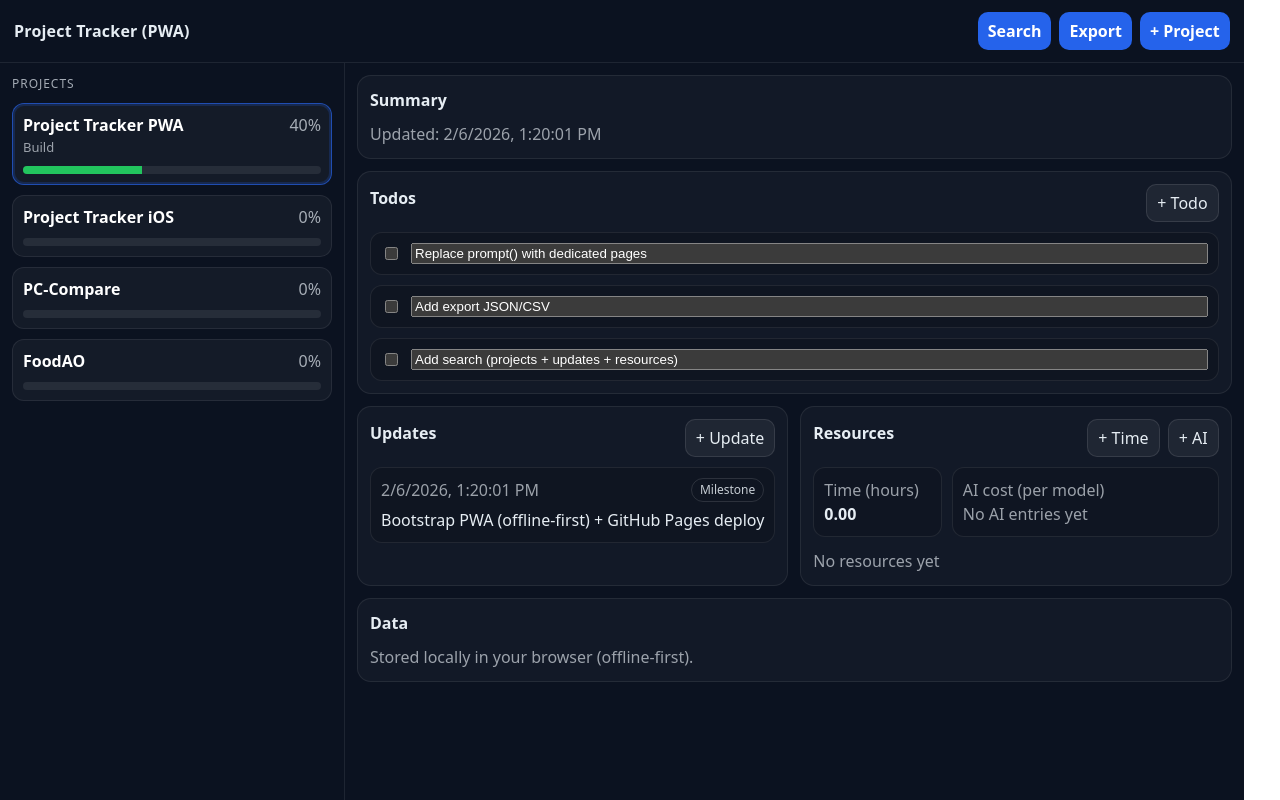
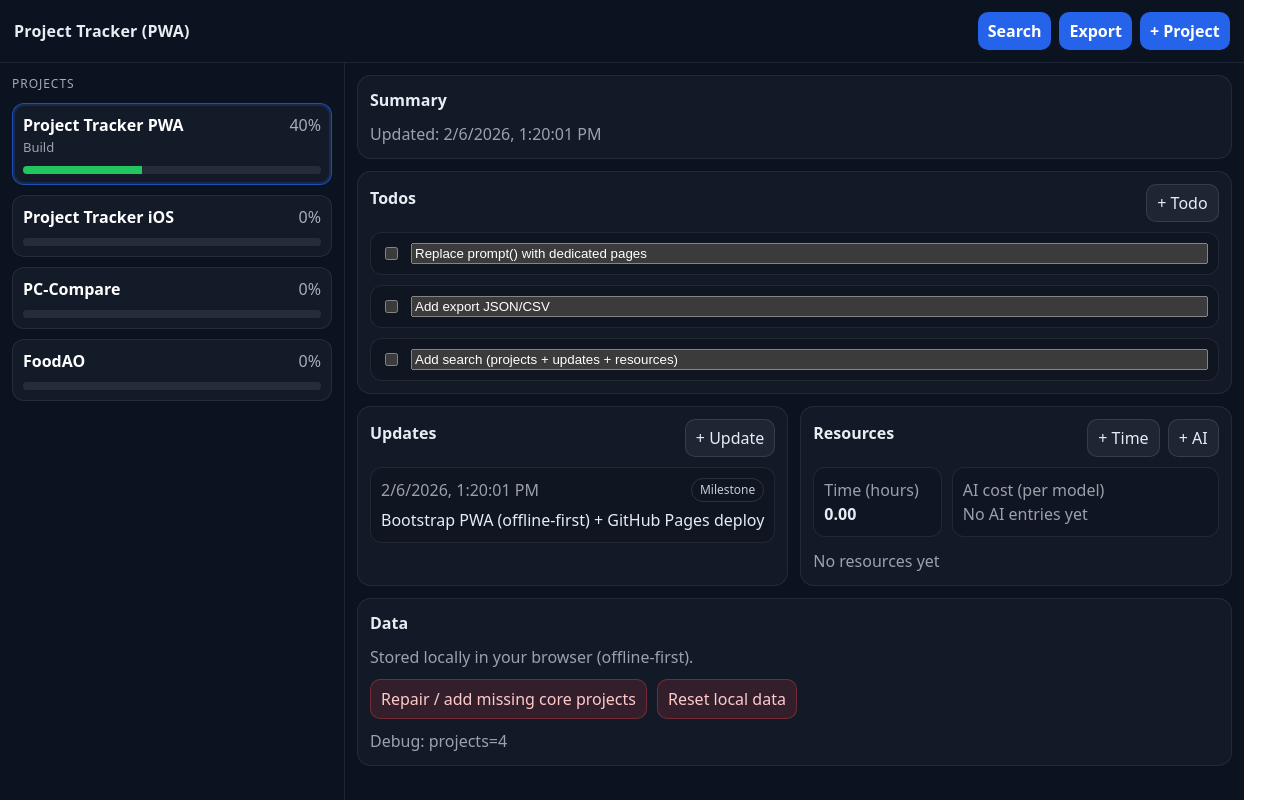
Before and after one commit to c9j7zypzq5-max/project-tracker-pwa, a React (Vite) app: page / in a window 1280 px wide. Built offline with nearby package versions, Linux system fonts and the light colour scheme.

Commit message:
Add Repair/Reset data controls + debug count

```diff
--- a/src/App.tsx
+++ b/src/App.tsx
@@ -6,6 +6,7 @@ import {
   createTimeResource,
   createTodo,
   createUpdate,
+  ensureCoreProjects,
   type ID,
   type Project,
 } from './lib/storage'
@@ -158,6 +159,16 @@ export default function App() {
           touchProject(db, selectedId)
         })
       }}
+      onRepairData={() => {
+        write((db) => {
+          ensureCoreProjects(db as any)
+        })
+      }}
+      onResetData={() => {
+        if (!confirm('This will wipe all local data for this app. Continue?')) return
+        localStorage.removeItem('pt.db.v1')
+        location.reload()
+      }}
     />
   )
 }
--- a/src/lib/storage.ts
+++ b/src/lib/storage.ts
@@ -80,7 +80,7 @@ export function saveDB(db: DB) {
   localStorage.setItem(KEY, JSON.stringify(db))
 }
 
-function ensureCoreProjects(db: DB): boolean {
+export function ensureCoreProjects(db: DB): boolean {
   const coreNames = ['Project Tracker PWA', 'Project Tracker iOS', 'PC-Compare', 'FoodAO']
 
   let changed = false
--- a/src/pages/HomePage.tsx
+++ b/src/pages/HomePage.tsx
@@ -29,6 +29,9 @@ export function HomePage(props: {
   onToggleTodo: (todoId: ID) => void
   onEditTodoTitle: (todoId: ID, title: string) => void
   onAddTodo: (title: string) => void
+
+  onRepairData: () => void
+  onResetData: () => void
 }) {
   const selected = useMemo(() => props.projects.find((p) => p.id === props.selectedId) ?? null, [props.projects, props.selectedId])
 
@@ -259,6 +262,15 @@ export function HomePage(props: {
               <div className="card">
                 <div className="cardTitle">Data</div>
                 <div className="muted">Stored locally in your browser (offline-first).</div>
+
+                <div className="smallActions" style={{ display: 'flex', gap: 10, marginTop: 10, flexWrap: 'wrap' }}>
+                  <button onClick={props.onRepairData}>Repair / add missing core projects</button>
+                  <button onClick={props.onResetData}>Reset local data</button>
+                </div>
+
+                <div className="muted" style={{ marginTop: 10 }}>
+                  Debug: projects={props.projects.length}
+                </div>
               </div>
             </div>
           )}
```
